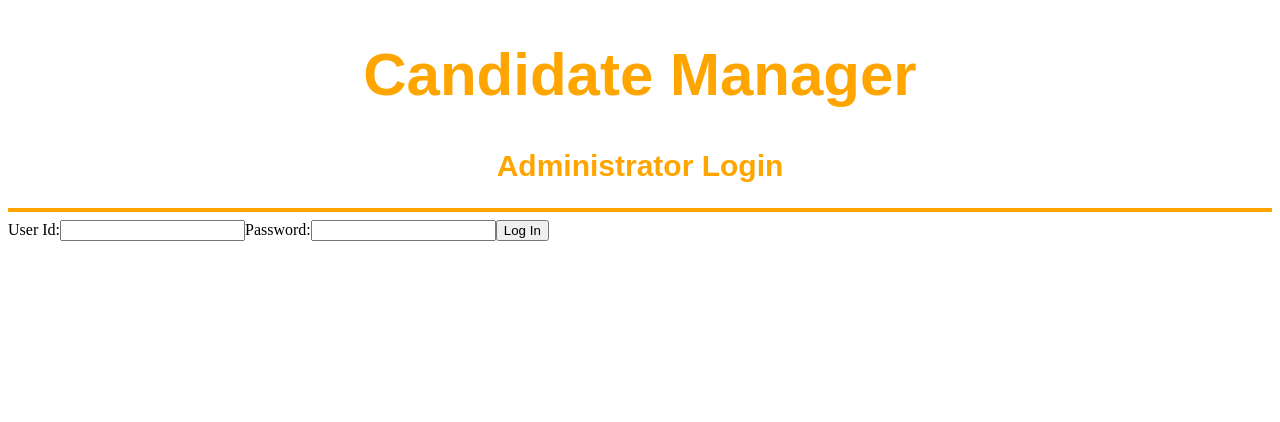
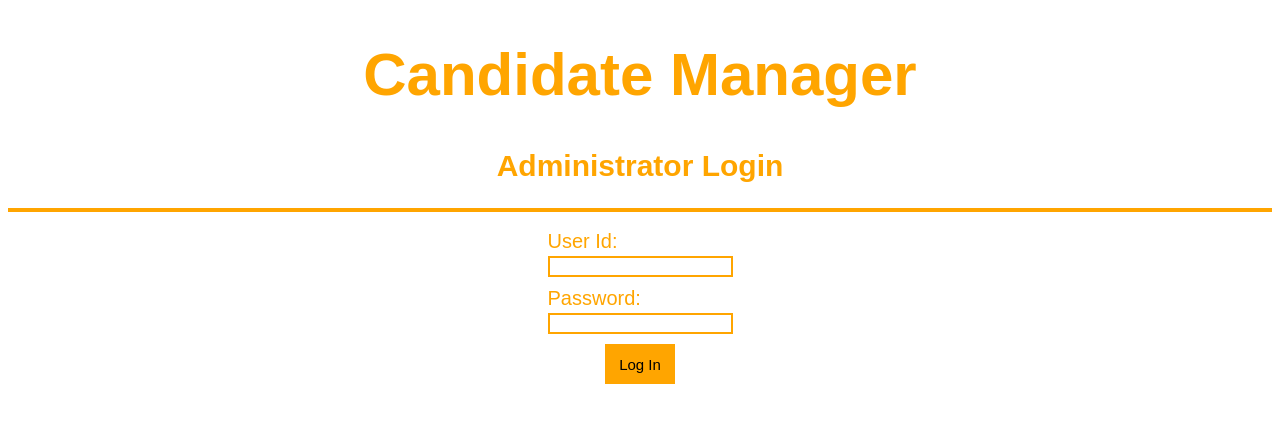
Before and after one commit to techswitch-learners/testswitch-frontend-admin, a Next.js app: page /login in a window 1280 px wide. Shown: the top 422 px of the page. Built offline with nearby package versions, Linux system fonts and the light colour scheme.

Commit message:
Added styling to the form

```diff
--- /dev/null
+++ b/components/LoginForm/LoginForm.module.scss
@@ -0,0 +1,33 @@
+$font-size: 60px;
+$font-family: sans-serif;
+$font-color: orange;
+
+.form{
+  display: flex;
+  flex-direction: column;
+  align-items: center;
+}
+
+.input{
+  color: $font-color;
+  background-color: white;
+  border: solid 2px $font-color;
+  font-family: $font-family;
+}
+
+.label{
+  color: $font-color;
+  font-size: $font-size/3;
+  font-family: $font-family;
+  margin-top: 10px;
+}
+
+.login{
+  background-color: $font-color;
+  border: none;
+  height: 40px;
+  width: 70px;
+  font-size: $font-size/4;
+  font-family: $font-family;
+  margin-top: 10px;
+}
--- a/components/LoginForm/LoginForm.tsx
+++ b/components/LoginForm/LoginForm.tsx
@@ -1,5 +1,6 @@
 ﻿import React, {FormEvent, useState} from "react";
 import {apiTryLogin} from "../../api/loginApiClient.module";
+import scss from "./LoginForm.module.scss";
 
 interface LoginFormProps {
     userId: string;
@@ -28,24 +29,28 @@ export function LoginForm(props: LoginFormProps): JSX.Element {
     }
 
     return (
-        <form onSubmit={tryLogin}>
-            <label>
+        <form onSubmit={tryLogin} className={scss.form}>
+            <label className={scss.label}>
                 User Id:
+                <br/>
                 <input
+                    className={scss.input}
                     type={"text"}
                     value={props.userId}
                     onChange={event => props.setUserId(event.target.value)}
                 />
             </label>
-            <label>
+            <label className={scss.label}>
                 Password:
+                <br/>
                 <input
+                    className={scss.input}
                     type={"password"}
                     value={props.password}
                     onChange={event => props.setPassword(event.target.value)}
                 />
             </label>
-            <button type="submit">Log In</button>
+            <button className={scss.login} type="submit">Log In</button>
         </form>
     );
 }
```
